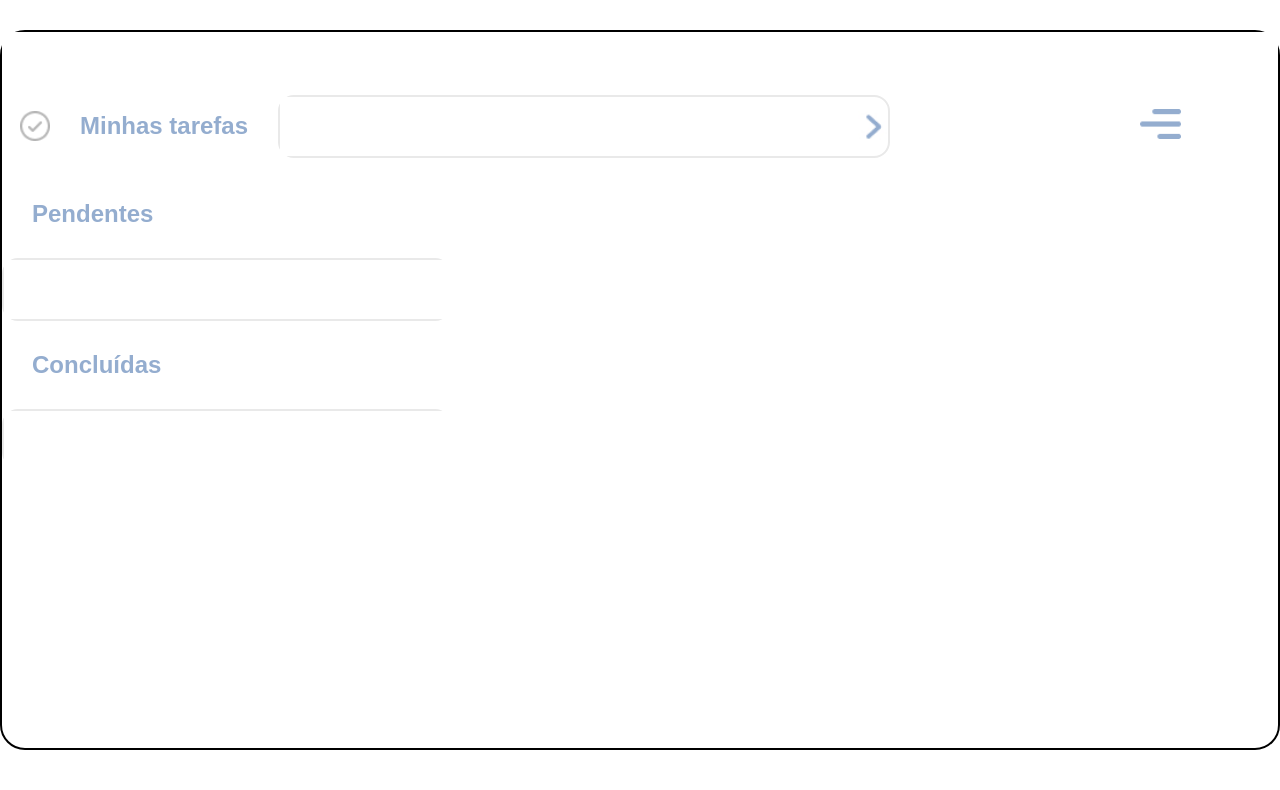
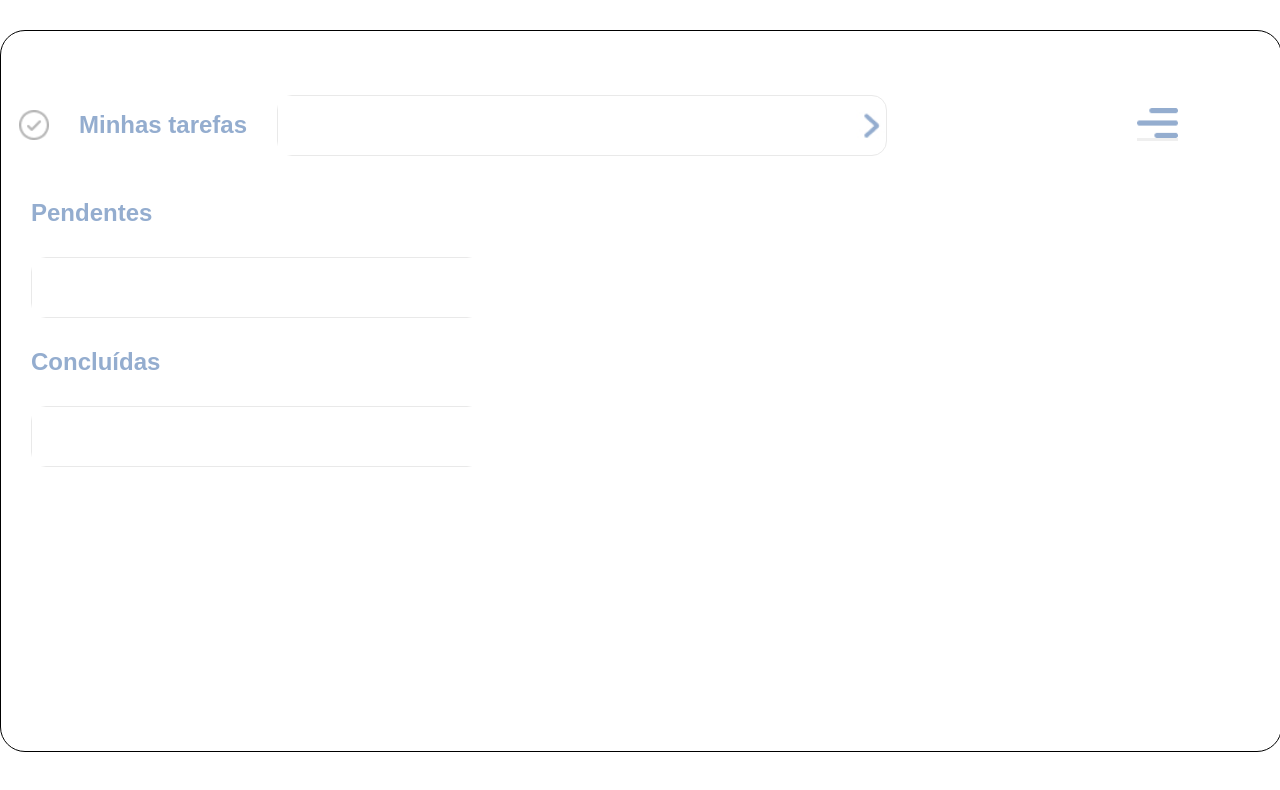
Before and after one commit to andreskamoreira/ToDoTwo, a React (Vite) app: page / in a window 1280 px wide. Shown: the top 790 px of the page. Built offline with nearby package versions, Linux system fonts and the light colour scheme.

Commit message:
ajustes nos inputs

```diff
--- a/src/App.css
+++ b/src/App.css
@@ -8,16 +8,13 @@
 *{
     margin: 0;
     padding: 0;
-    font-family: 'Nunito';
-    box-sizing: border-box;
 }
 
 body{
     width: 1280px;
     height: 720px;
-    border: 2px solid var(--preto);
+    border: 1px solid var(--preto);
     border-radius: 25px;
     margin: auto;
     margin-top: 30px;
-    background-color: var(--branco);
 }
--- a/src/components/Conclud.module.css
+++ b/src/components/Conclud.module.css
@@ -5,21 +5,15 @@
     --cinza: #E9E9E9;
 }
 
-.geral{
-    background-color: var(--branco);
-}
-
 h1{
     font-family: 'Nunito', sans-serif;
     color: var(--azul);
     font-size: 24px;
-    background-color: var(--branco);
 }
 
 .info{
-    border: 2px solid var(--cinza);
-    border-radius: 16px;
-    background-color: var(--branco);
+    border: 1px solid var(--cinza);
+    border-radius: 15px;
     width: 449px;
-    height: 59px;
+    margin-left: 30px;
 }
--- a/src/components/Form.module.css
+++ b/src/components/Form.module.css
@@ -9,31 +9,26 @@
     display: flex;
     align-items: center;
     padding-top: 50px;
-    background-color: var(--branco);
-    width: 100%;
 }
 
 h1{
     font-family: 'Nunito', sans-serif;
     color: var(--azul);
     padding: 30px;
-    background-color: var(--branco);
 }
 
 .text{
     display: flex;
     align-items: center;
-    background-color: var(--branco);
     padding-left: 18px;
 }
 
 .info{
     display: flex;
-    border: 2px solid var(--cinza);
-    border-radius: 16px;
+    border: 1px solid var(--cinza);
+    border-radius: 15px;
     justify-content: end;
     align-items: center;
-    background-color: var(--branco);
 }
 
 input{
@@ -42,7 +37,6 @@ input{
     width: 578px;
     height: 59px;
     outline: none;
-    background-color: var(--branco);
 }
 
 img{
@@ -52,10 +46,8 @@ img{
 
 .menu{
     padding-left: 250px;
-    background-color: var(--branco);
 }
 
 button{
     border: none;
-    background-color: var(--branco);
 }
--- a/src/components/FormTwo.module.css
+++ b/src/components/FormTwo.module.css
@@ -5,20 +5,14 @@
     --cinza: #E9E9E9;
 }
 
-.geral{
-    background-color: var(--branco);
-}
-
 h1{
     font-family: 'Nunito', sans-serif;
     color: var(--azul);
-    font-size: 24px;
-    background-color: var(--branco);
 }
 
 .info{
-    border: 2px solid var(--cinza);
-    border-radius: 16px;
-    background-color: var(--branco);
+    border: 1px solid var(--cinza);
+    border-radius: 15px;
     width: 449px;
+    margin-left: 30px;
 }
```
